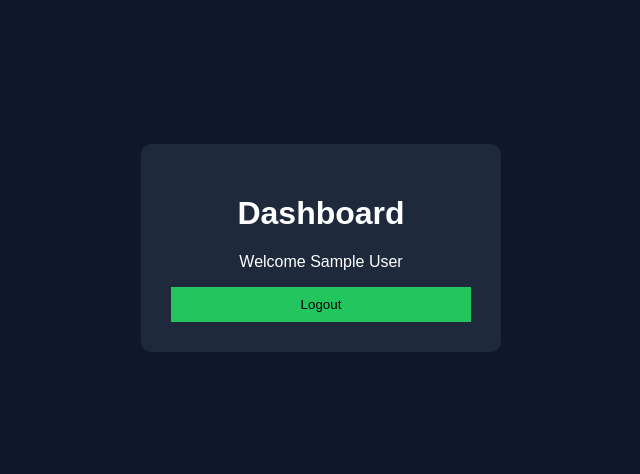
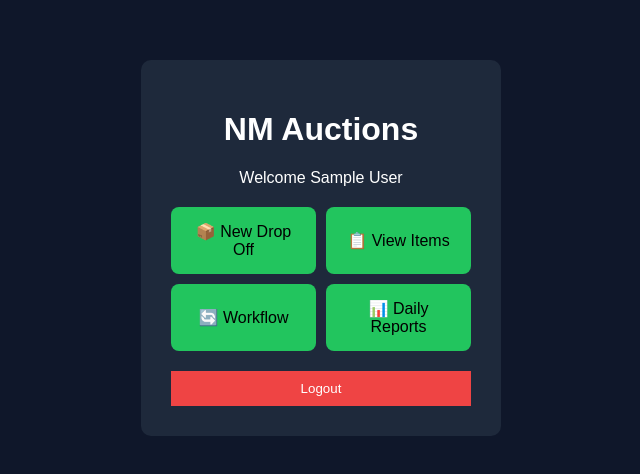
Before and after one commit to Anthro309/nm-auctions-v5-render-ready, a website: page public/dashboard.html in a window 1280 px wide. Shown: the part 160-634 px from the top of the page, without its empty margins (319-959 px from the left). Drawn offline with Linux system fonts and the light colour scheme; sample sign-in values are in the browser's storage.

Commit message:
Update dashboard.html

```diff
--- a/public/dashboard.html
+++ b/public/dashboard.html
@@ -1,28 +1,72 @@
 <!DOCTYPE html>
 <html>
 <head>
-  <title>Dashboard</title>
+  <title>NM Auctions Dashboard</title>
   <link rel="stylesheet" href="styles.css">
+  <style>
+    .container {
+      max-width: 500px;
+      margin: auto;
+      text-align: center;
+    }
+
+    .grid {
+      display: grid;
+      grid-template-columns: 1fr 1fr;
+      gap: 10px;
+      margin-top: 20px;
+    }
+
+    .grid button {
+      padding: 15px;
+      font-size: 16px;
+      border-radius: 8px;
+      border: none;
+      cursor: pointer;
+    }
+
+    .logout {
+      margin-top: 20px;
+      background: #ef4444;
+      color: white;
+    }
+  </style>
 </head>
+
 <body>
 
-<div class="box">
-  <h1>Dashboard</h1>
+<div class="box container">
+  <h1>NM Auctions</h1>
   <p id="welcome"></p>
 
-  <button onclick="logout()">Logout</button>
+  <div class="grid">
+    <button onclick="goTo('dropoff')">📦 New Drop Off</button>
+    <button onclick="goTo('items')">📋 View Items</button>
+    <button onclick="goTo('workflow')">🔄 Workflow</button>
+    <button onclick="goTo('reports')">📊 Daily Reports</button>
+  </div>
+
+  <button class="logout" onclick="logout()">Logout</button>
 </div>
 
 <script>
+  // 🔐 Check login
   const user = JSON.parse(localStorage.getItem('user'));
 
   if (!user) {
     window.location.href = "/";
   }
 
+  // 👋 Welcome message
   document.getElementById('welcome').innerText =
     "Welcome " + user.name;
 
+  // 🚪 Navigation
+  function goTo(page) {
+    window.location.href = "/" + page + ".html";
+  }
+
+  // 🔓 Logout
   function logout() {
     localStorage.removeItem('user');
     window.location.href = "/";
```
